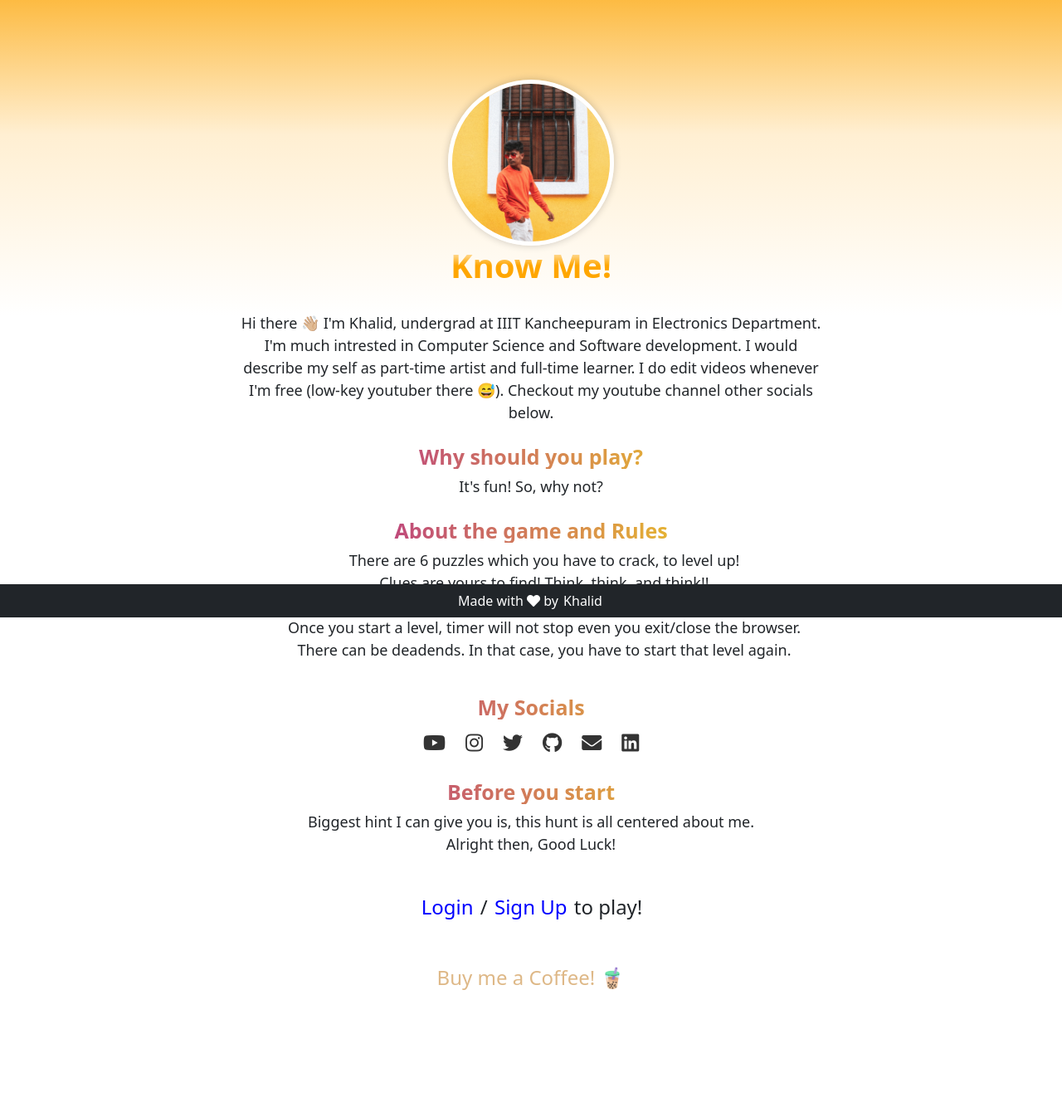
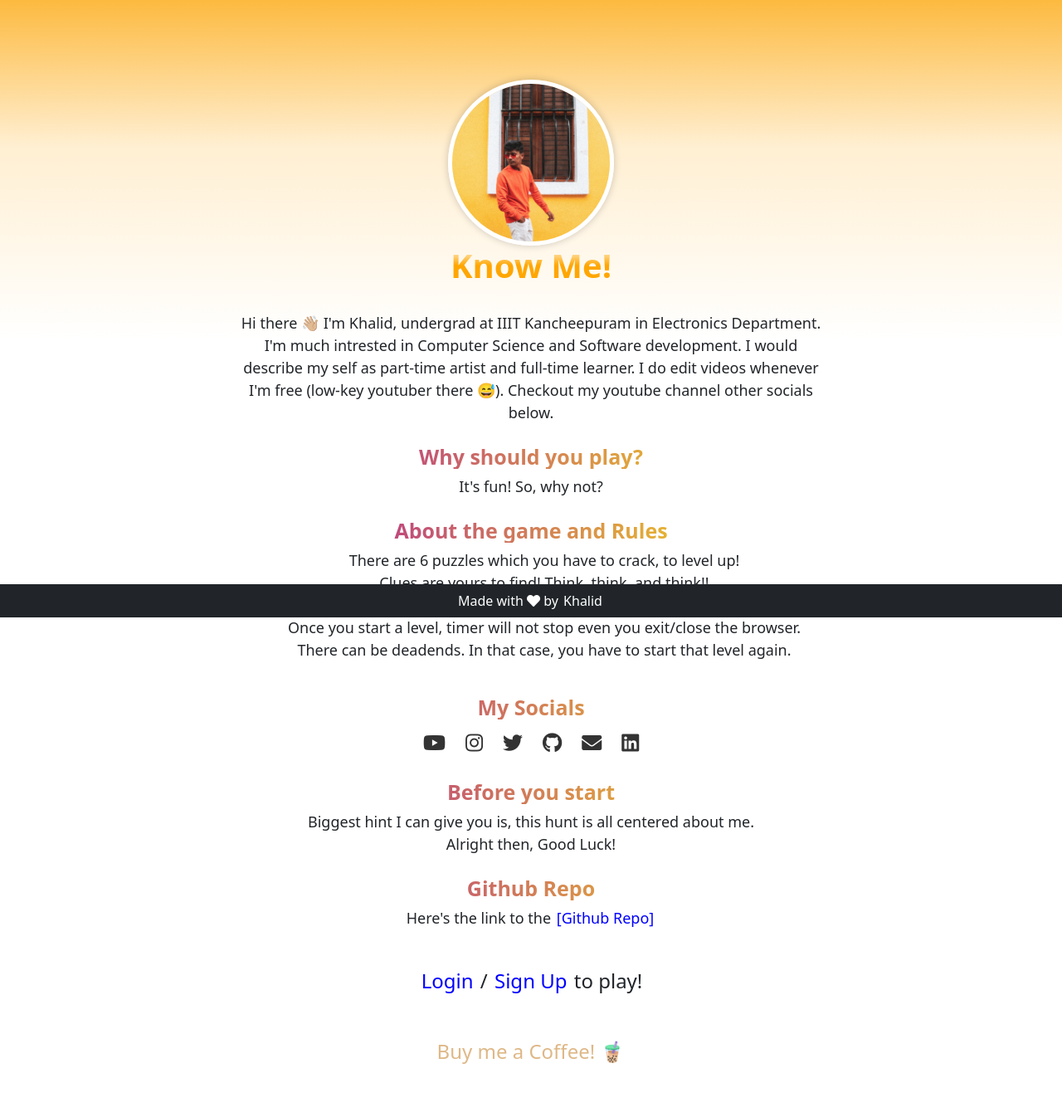
Before and after one commit to sucetus/knowme-flask-web-app, a Flask app: page / in a window 1280 px wide. Shown: the part 56-1396 px from the top of the page at 83% size. Before the commit the page ends 1249 px from the top, so only its background shows below. Run offline with Flask 3, Linux system fonts and the light colour scheme.

Commit message:
Link to Github Repo

```diff
--- a/website/templates/home.html
+++ b/website/templates/home.html
@@ -71,6 +71,15 @@
     </h4>
 </div>
 </br>
+<div class="container-fluid">
+    <div class="section-header">
+        <h3 class="gradient-text2">Github Repo</h3>
+    </div>
+    <h4 class="site-description">
+        Here's the link to the <a href="https://github.com/sucetus/knowme-flask-web-app">[Github Repo]</a>
+    </h4>
+</div>
+<br>
 <br>
 <div class="container-fluid">
     <h4 style="text-align: center;"><a href="/login">Login</a> / <a href="/signup">Sign Up</a> to play!</h4>
```
